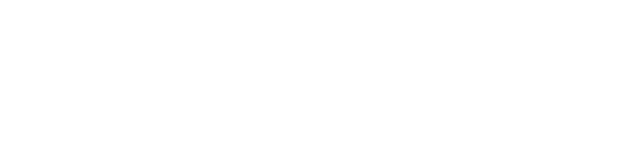
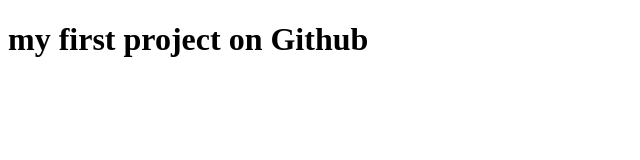
Before and after one commit to TasniemSharaf/GitDemo, a plain HTML site: page index.html in a window 1280 px wide. Shown: the whole page, without its empty margins (0-640 px from the left). Drawn offline with Linux system fonts and the light colour scheme.

Commit message:
This is the base file

```diff
--- a/index.html
+++ b/index.html
@@ -5,6 +5,6 @@
     <title>Title</title>
 </head>
 <body>
-
+    <h1>my first project on Github</h1>
 </body>
 </html>
```
